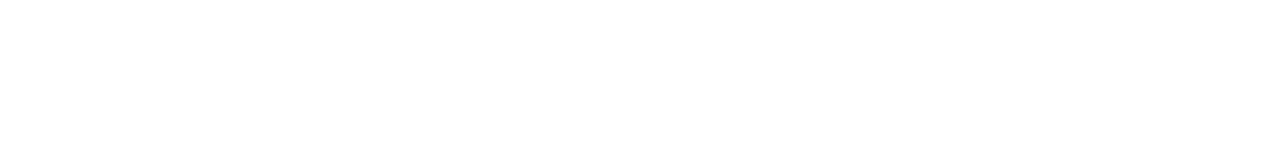
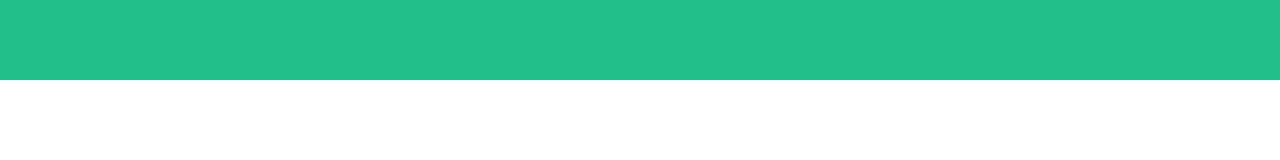
Before and after one commit to mistofjoy/platzivideo, a plain HTML site: page index.html in a window 1280 px wide. Drawn offline with Linux system fonts and the light colour scheme.

Commit message:
display flex en el body, color y sizing en el header, primera variable

```diff
--- a/css/estilos.css
+++ b/css/estilos.css
@@ -7,3 +7,20 @@
 html {
     font-size: 62.5%;
 }
+
+/*variables*/
+:root {
+    --header-color: #21C08B;
+}
+
+/*flexbox en el body*/
+body {
+    display: flex;
+}
+
+/*header*/
+header {
+    background-color: var(--header-color);
+    height: 80px;
+    width: 100%;
+}
```
